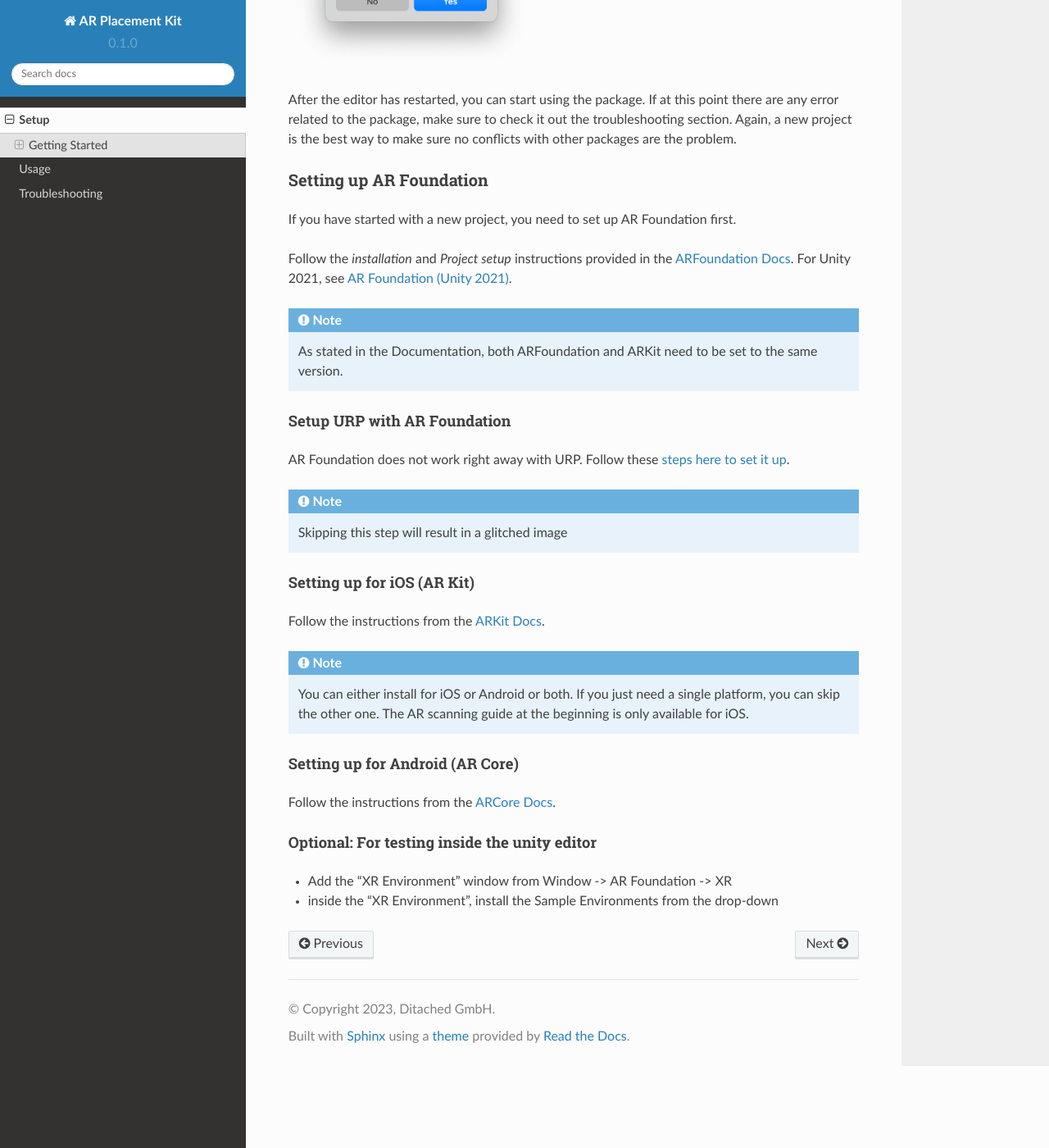
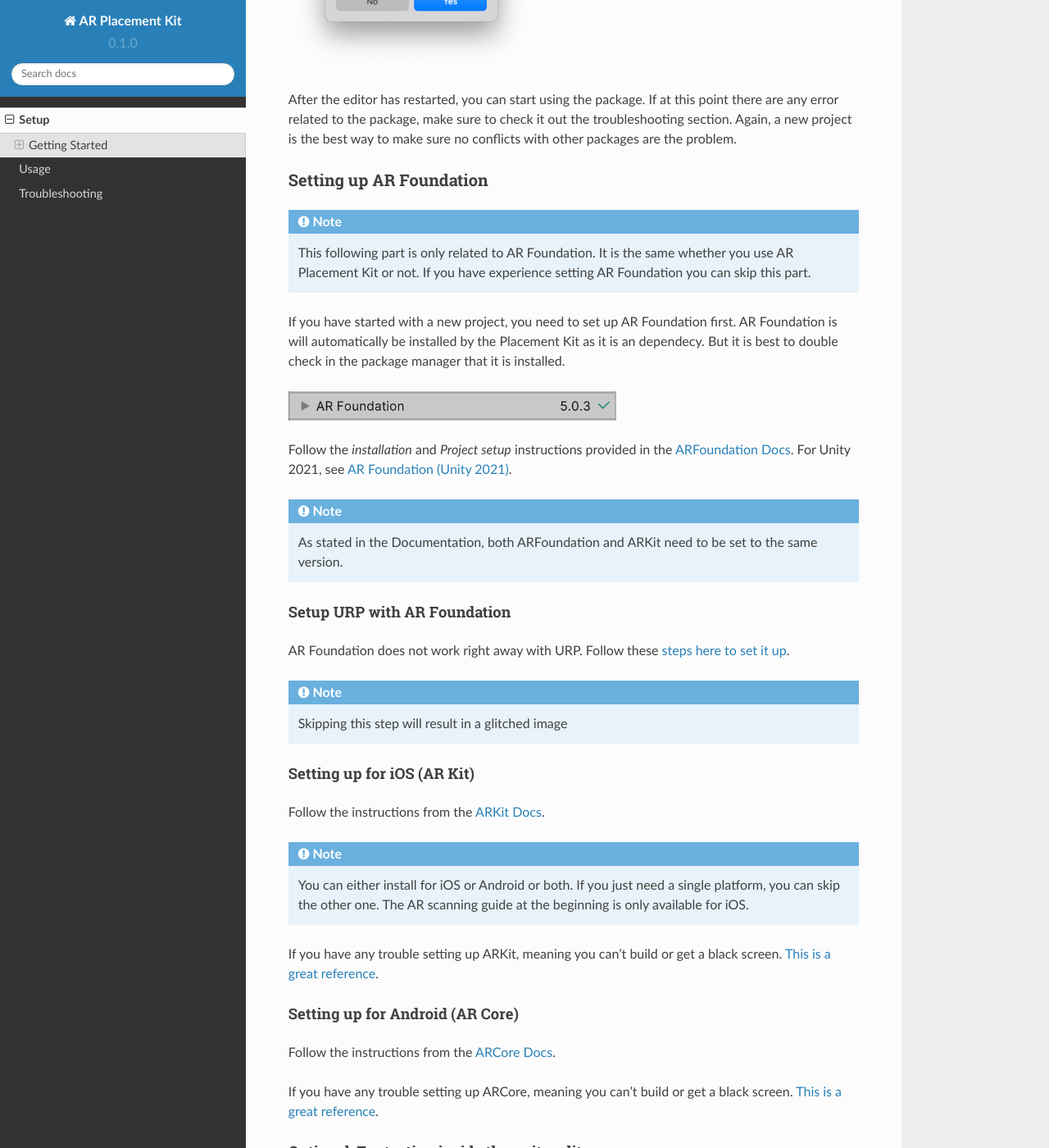
Before and after one commit to Ditached/ARPlacementKit-Docs, a Sphinx documentation site: the page built from docs/source/installation.rst, in a window 1280 px wide and 1400 px high, scrolled down 987 px. Shown: the whole window at 82% size. Built offline with Sphinx 7.4.7 and the Read the Docs theme 2.0.0, drawn with Linux system fonts in a browser that asks for light colours.

Commit message:
More detailed guide + thumbnail image

```diff
--- a/docs/source/installation.rst
+++ b/docs/source/installation.rst
@@ -19,7 +19,6 @@
     - No version of AR Foundation below 5.0 is installed (When no version is installed, the package will do it)
     - You are using Unity 2021.2 or higher
 
-
 When first installing the package from the package manager it might warn you that the new input system is used. Press *YES* to restart the editor.
 
 .. image:: images/NewInputSystemPrompt.png
@@ -30,8 +29,15 @@
 =================
 Setting up AR Foundation
 =================
-If you have started with a new project, you need to set up AR Foundation first.
 
+.. note::
+   This following part is only related to AR Foundation. It is the same whether you use AR Placement Kit or not. If you have experience setting AR Foundation you can skip this part.
+
+If you have started with a new project, you need to set up AR Foundation first. AR Foundation is will automatically be installed by the Placement Kit as it is an dependecy.
+But it is best to double check in the package manager that it is installed.
+
+.. image:: images/ARFoundationPackage.png
+    :width: 400
 
 Follow the *installation* and *Project setup* instructions provided in the `ARFoundation Docs`_.
 For Unity 2021, see `AR Foundation (Unity 2021)`_.
@@ -57,15 +63,24 @@
    You can either install for iOS or Android or both. If you just need a single platform, you can skip the other one.
    The AR scanning guide at the beginning is only available for iOS.
 
+If you have any trouble setting up ARKit, meaning you can't build or get a black screen. `This is a great reference <https://docs.unity3d.com/Packages/com.unity.xr.arkit@5.0/manual/project-configuration-arkit.html>`_.
+
 Setting up for Android (AR Core)
 ~~~~~~~~~~~~~~~~~~~~~~~~~~~~~~~~~~~~~~~
 Follow the instructions from the `ARCore Docs`_.
+
+If you have any trouble setting up ARCore, meaning you can't build or get a black screen. `This is a great reference <https://docs.unity3d.com/Packages/com.unity.xr.arcore@5.0/manual/project-configuration-arcore.html>`_.
 
 Optional: For testing inside the unity editor
 ~~~~~~~~~~~~~~~~~~~~~~~~~~~~~~~~~~~~~~~
 - Add the "XR Environment" window from Window -> AR Foundation -> XR
 - inside the "XR Environment", install the Sample Environments from the drop-down
 
+=================
+Sample Scene
+=================
+
+
 .. _ARFoundation Docs: https://docs.unity3d.com/Packages/com.unity.xr.arfoundation@5.0/manual/project-setup/project-setup.html
 .. _ARKit Docs: https://docs.unity3d.com/Packages/com.unity.xr.arkit@5.0/manual/project-configuration-arkit.html
 .. _ARCore Docs: https://docs.unity3d.com/Packages/com.unity.xr.arcore@5.0/manual/project-configuration-arcore.html
--- a/docs/source/troubleshooting.rst
+++ b/docs/source/troubleshooting.rst
@@ -15,7 +15,6 @@
 
 If you have trouble installing the package, you can check out `this guide from Unity <https://docs.unity3d.com/Manual/upm-ui-import.html>`_.
 
-
 =================
 The image is black
 =================
@@ -31,7 +30,6 @@
     :width: 400
 
 For a comprehensive guide, you should check out `this guide from Unity <https://docs.unity3d.com/Packages/com.unity.xr.arfoundation@5.0/manual/project-setup/install-arfoundation.html>`_.
-
 
 =================
 The image is glitched
@@ -50,12 +48,10 @@
 When objects are rendered pink, you are probably not using the URP (Universal Render Pipeline). Starting the a new project with the 3D (URP) starting template will prevent this problem. But it is also possible to upgrade.
 For more information `check out this guide <https://docs.unity3d.com/Packages/com.unity.render-pipelines.universal@15.0/manual/InstallURPIntoAProject.html>`_.
 
-
 =================
 Threading error prevents building
 =================
 This is a Unity related error. Restarting the project seems to help.
-
 
 =================
 XCode Error requiring provising profile
```
Also changed, not shown: docs/source/index.rst (+5 -3 lines), docs/source/images/ARFoundationPackage.png (added), docs/source/images/arplacementthumbnail.jpeg (added).
